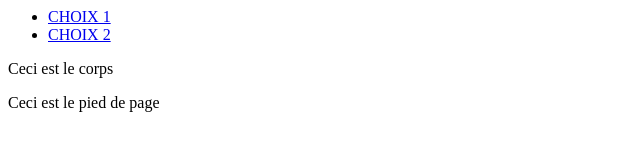
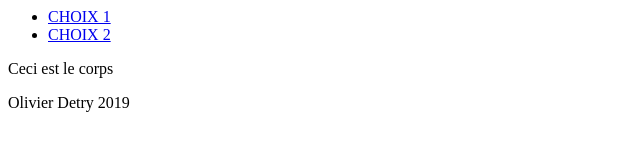
Before and after one commit to Crayon92/landing, a plain HTML site: page index.html in a window 1280 px wide. Shown: the full height of the page, 0-640 px from the left. Drawn offline with Linux system fonts and the light colour scheme.

Commit message:
changement du footer

```diff
--- a/index.html
+++ b/index.html
@@ -17,7 +17,7 @@
         <p>Ceci est le corps</p>
       </ARTICLE>
       <FOOTER>
-        <p>Ceci est le pied de page</p>
+        <p>Olivier Detry 2019</p>
       </FOOTER>
     </DIV>
   </BODY>
```
